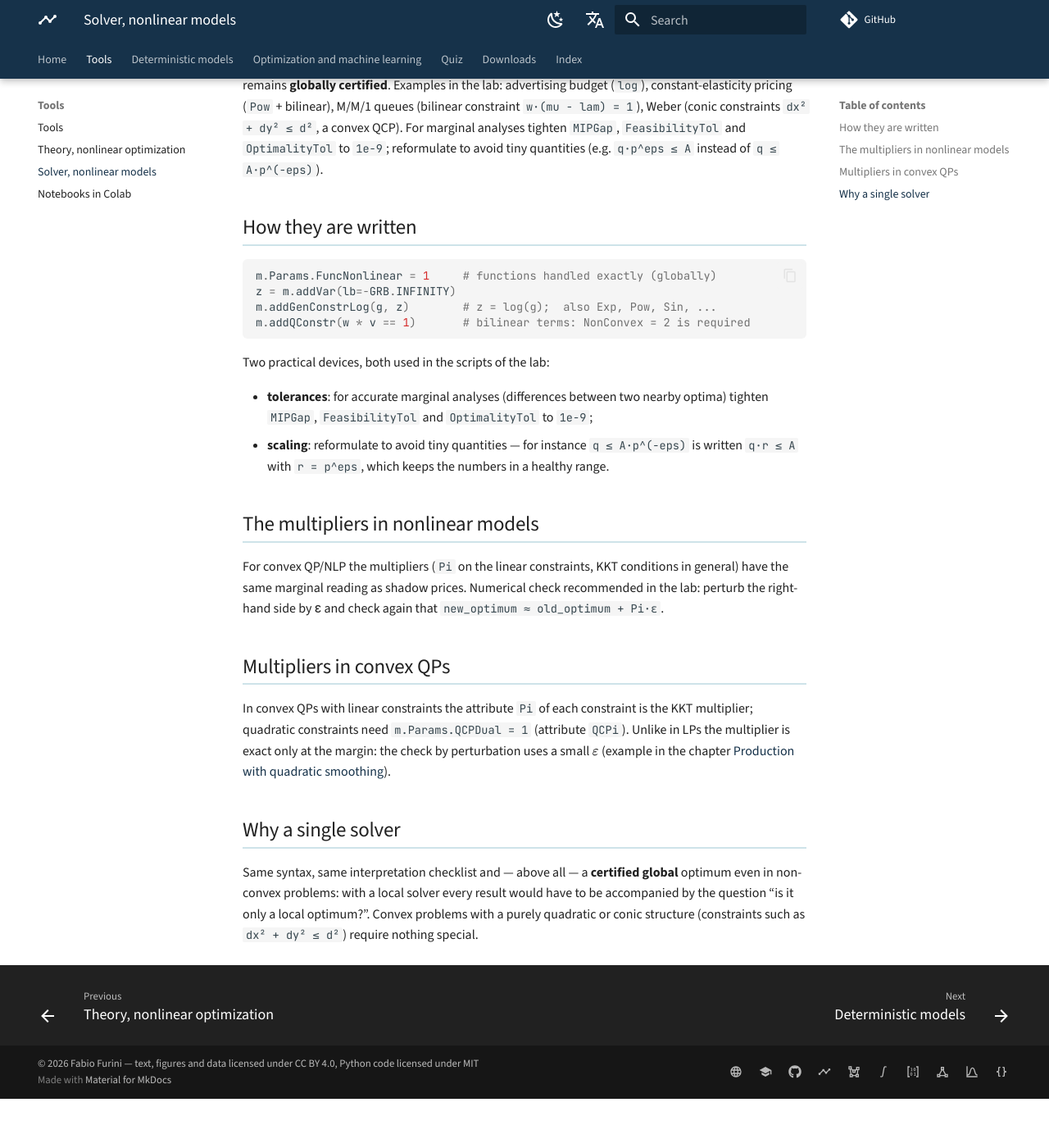
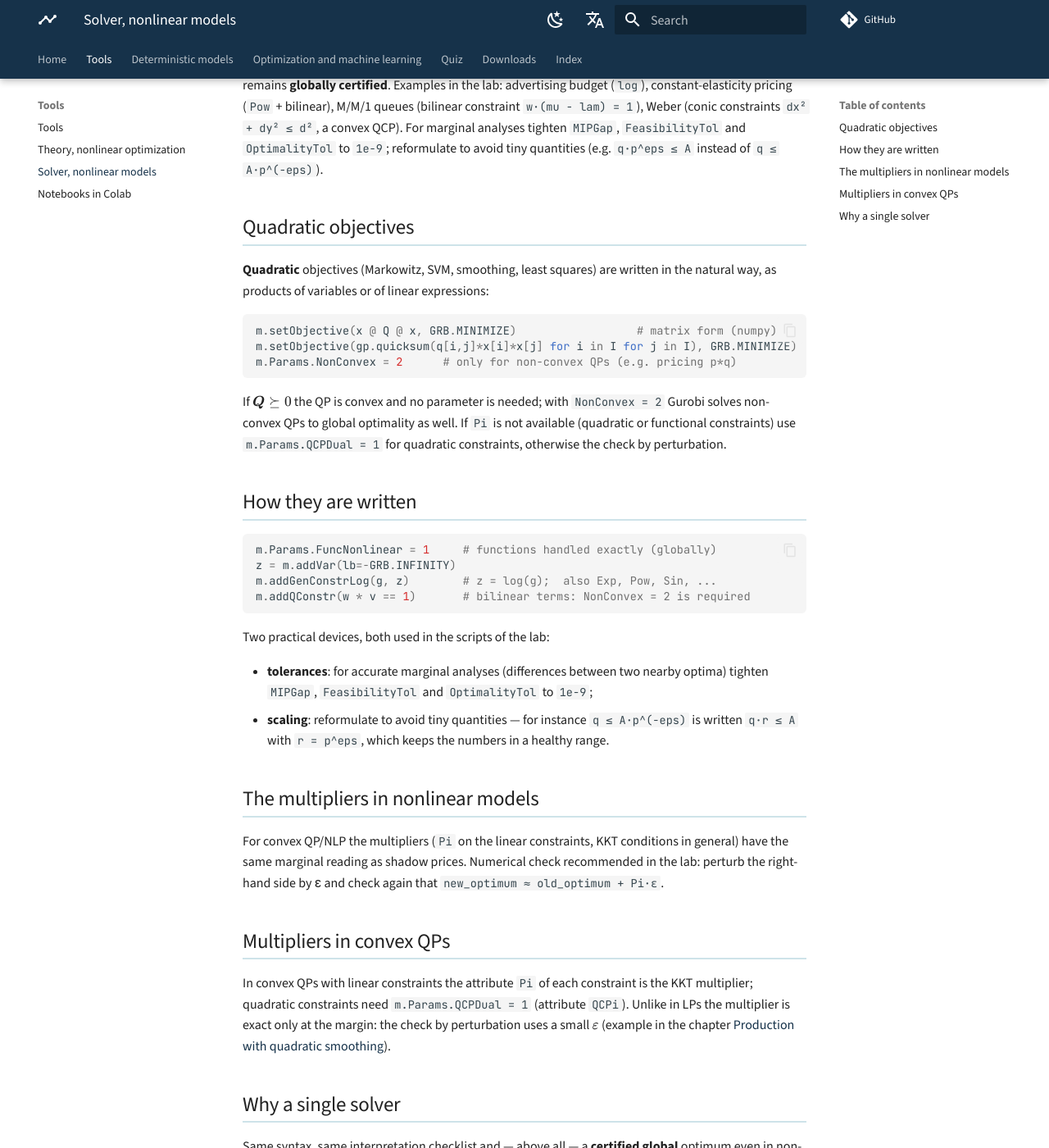
Before and after one commit to fabiofurini/nlp-modelling, an MkDocs documentation site: the page built from docs/solver-nonlinear.md, in a window 1280 px wide and 1400 px high, scrolled down 373 px. Shown: the whole window at 82% size. Built offline with MkDocs 1.6.1 and Material for MkDocs 9.7.7, drawn with Linux system fonts in a browser that asks for light colours; comment, search, counter and statistics services are not loaded; before the commit the page ends 1713 px from its top, so only the background shows below that.

Commit message:
Notebook generati, pagina dei notebook, solver non lineari con gli obiettivi quadratici
Co-Authored-By: Claude Opus 5.5 <noreply@anthropic.com>

````diff
--- a/docs/solver-nonlinear.md
+++ b/docs/solver-nonlinear.md
@@ -18,6 +18,22 @@ QCP). For marginal analyses tighten `MIPGap`, `FeasibilityTol` and `OptimalityTo
 to `1e-9`; reformulate to avoid tiny quantities (e.g. `q·p^eps ≤ A` instead of
 `q ≤ A·p^(-eps)`).
 
+
+## Quadratic objectives
+
+**Quadratic** objectives (Markowitz, SVM, smoothing, least squares) are written in the
+natural way, as products of variables or of linear expressions:
+
+```python
+m.setObjective(x @ Q @ x, GRB.MINIMIZE)                  # matrix form (numpy)
+m.setObjective(gp.quicksum(q[i,j]*x[i]*x[j] for i in I for j in I), GRB.MINIMIZE)
+m.Params.NonConvex = 2      # only for non-convex QPs (e.g. pricing p*q)
+```
+
+If $\boldsymbol Q \succeq 0$ the QP is convex and no parameter is needed; with
+`NonConvex = 2` Gurobi solves non-convex QPs to global optimality as well. If `Pi` is not
+available (quadratic or functional constraints) use `m.Params.QCPDual = 1` for quadratic
+constraints, otherwise the check by perturbation.
 
 ## How they are written
 
````
Also changed, not shown: docs/notebooks.md (added, +78 -0 lines), 10 other files.
